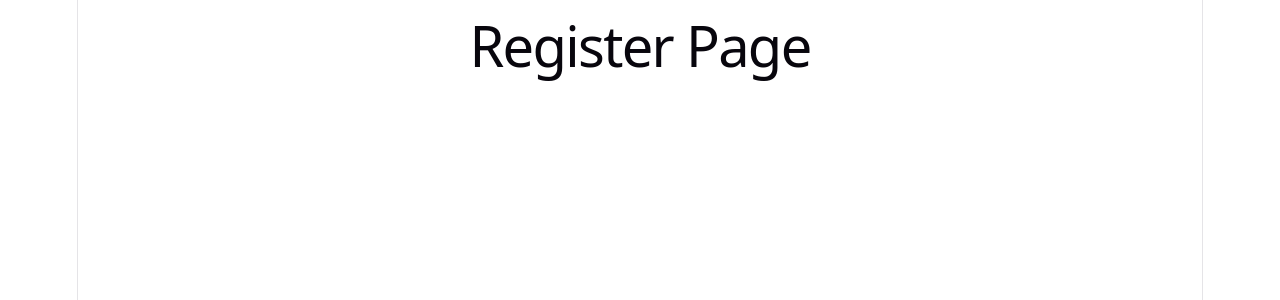
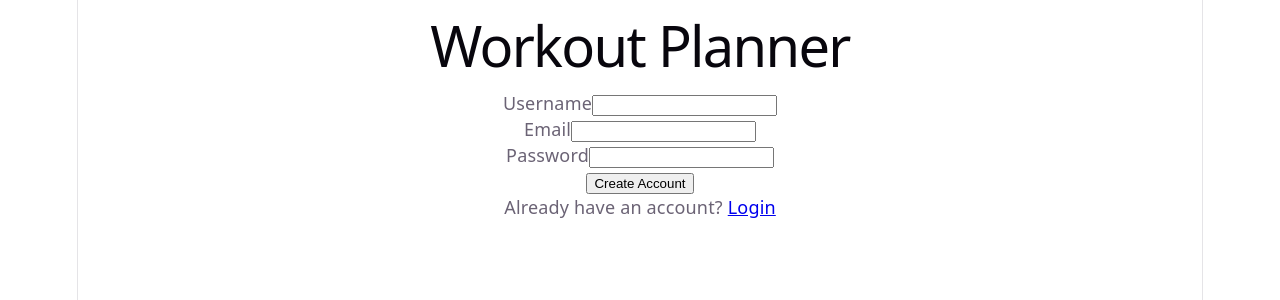
Before and after one commit to delfib/workout-planner, a React (Vite) app in the folder frontend/: page /register in a window 1280 px wide. Shown: the top 300 px of the page. Built offline with nearby package versions, Linux system fonts and the light colour scheme.

Commit message:
implement user registration and logout

```diff
--- a/frontend/src/pages/DashboardPage.tsx
+++ b/frontend/src/pages/DashboardPage.tsx
@@ -1,5 +1,33 @@
+import { useNavigate } from "react-router-dom";
+import { useAuth } from "../contexts/AuthContext";
+
+
 function DashboardPage() {
-    return <h1>Dashboard Page</h1>;
+
+    const { user, logout } = useAuth();
+    const navigate = useNavigate();
+
+    function handleLogout() {
+        logout();
+        navigate("/login");
+    }
+
+    return (
+        <div>
+            <h1>
+                Workout Planner
+            </h1>
+            <h2>
+                Welcome, {user?.username}!
+            </h2>
+            <p>
+                This is your dashboard.
+            </p>
+            <button onClick={handleLogout}>
+                Logout
+            </button>
+        </div>
+    );
 }
 
 export default DashboardPage;
--- a/frontend/src/pages/LoginPage.tsx
+++ b/frontend/src/pages/LoginPage.tsx
@@ -1,26 +1,38 @@
 import { useState } from "react";
-import { useNavigate } from "react-router-dom";
+import { Link, useNavigate } from "react-router-dom";
 import { login as loginRequest } from "../services/authService";
 import { useAuth } from "../contexts/AuthContext";
+import { AxiosError } from "axios";
 
+type ErrorResponse = {
+    error: string;
+};
 
 function LoginPage() {
 
     const [email, setEmail] = useState("");
     const [password, setPassword] = useState("");
+    const [error, setError] = useState("");
     const { login } = useAuth();
     const navigate = useNavigate();
 
     async function handleSubmit(event: React.FormEvent) {
         event.preventDefault();
+        setError("");
 
         try {
             const data = await loginRequest({email, password});
             login(data.user, data.token);
             navigate("/");
 
-        } catch(error) {
-            console.log(error);
+        } catch (error) {
+            const axiosError = error as AxiosError<ErrorResponse>;
+
+            if (axiosError.response?.data?.error) {
+                setError(axiosError.response.data.error);
+            } else {
+                setError("Something went wrong.");
+            }
         }
     }
 
@@ -57,9 +69,20 @@ function LoginPage() {
                     />
                 </div>
 
+                {error && (
+                    <p>{error}</p>
+                )}
+
                 <button type="submit">
                     Login
                 </button>
+
+                <p>
+                    Don't have an account?{" "}
+                    <Link to="/register">
+                        Create one
+                    </Link>
+                </p>
             </form>
         </div>
     );
--- a/frontend/src/pages/RegisterPage.tsx
+++ b/frontend/src/pages/RegisterPage.tsx
@@ -1,5 +1,107 @@
+import { useState } from "react";
+import { Link, useNavigate } from "react-router-dom";
+import { AxiosError } from "axios";
+
+import { register as registerRequest } from "../services/authService";
+
+type ErrorResponse = {
+    error: string;
+};
+
 function RegisterPage() {
-    return <h1>Register Page</h1>;
+
+    const [username, setUsername] = useState("");
+    const [email, setEmail] = useState("");
+    const [password, setPassword] = useState("");
+
+    const [error, setError] = useState("");
+
+    const navigate = useNavigate();
+
+    async function handleSubmit(event: React.FormEvent) {
+        event.preventDefault();
+
+        setError("");
+
+        try {
+            await registerRequest({username, email, password});
+            navigate("/login");
+
+        } catch (error) {
+            const axiosError = error as AxiosError<ErrorResponse>;
+            if (axiosError.response?.data?.error) {
+                setError(axiosError.response.data.error);
+            } else {
+                setError("Something went wrong.");
+            }
+        }
+    }
+
+    return (
+        <div>
+            <h1>
+                Workout Planner
+            </h1>
+
+            <form onSubmit={handleSubmit}>
+                <div>
+                    <label>
+                        Username
+                    </label>
+                    <input
+                        type="text"
+                        value={username}
+                        onChange={(e) =>
+                            setUsername(e.target.value)
+                        }
+                    />
+                </div>
+
+                <div>
+                    <label>
+                        Email
+                    </label>
+                    <input
+                        type="email"
+                        value={email}
+                        onChange={(e) =>
+                            setEmail(e.target.value)
+                        }
+                    />
+                </div>
+
+                <div>
+                    <label>
+                        Password
+                    </label>
+
+                    <input
+                        type="password"
+                        value={password}
+                        onChange={(e) =>
+                            setPassword(e.target.value)
+                        }
+                    />
+                </div>
+
+                {error && (
+                    <p>{error}</p>
+                )}
+
+                <button type="submit">
+                    Create Account
+                </button>
+
+                <p>
+                    Already have an account?{" "}
+                    <Link to="/login">
+                        Login
+                    </Link>
+                </p>
+
+            </form>
+        </div>
+    );
 }
 
 export default RegisterPage;
--- a/frontend/src/services/authService.ts
+++ b/frontend/src/services/authService.ts
@@ -1,17 +1,21 @@
 import api from "./api";
-
 
 interface LoginData {
     email: string;
     password: string;
 }
-
+interface RegisterData {
+    username: string;
+    email: string;
+    password: string;
+}
 
 export async function login(data: LoginData) {
-    const response = await api.post(
-        "/auth/login",
-        data
-    );
-
+    const response = await api.post("/auth/login", data);
     return response.data;
 }
+
+export async function register(data: RegisterData) {
+    const response = await api.post("/auth/register", data);
+    return response.data;
+}
```
